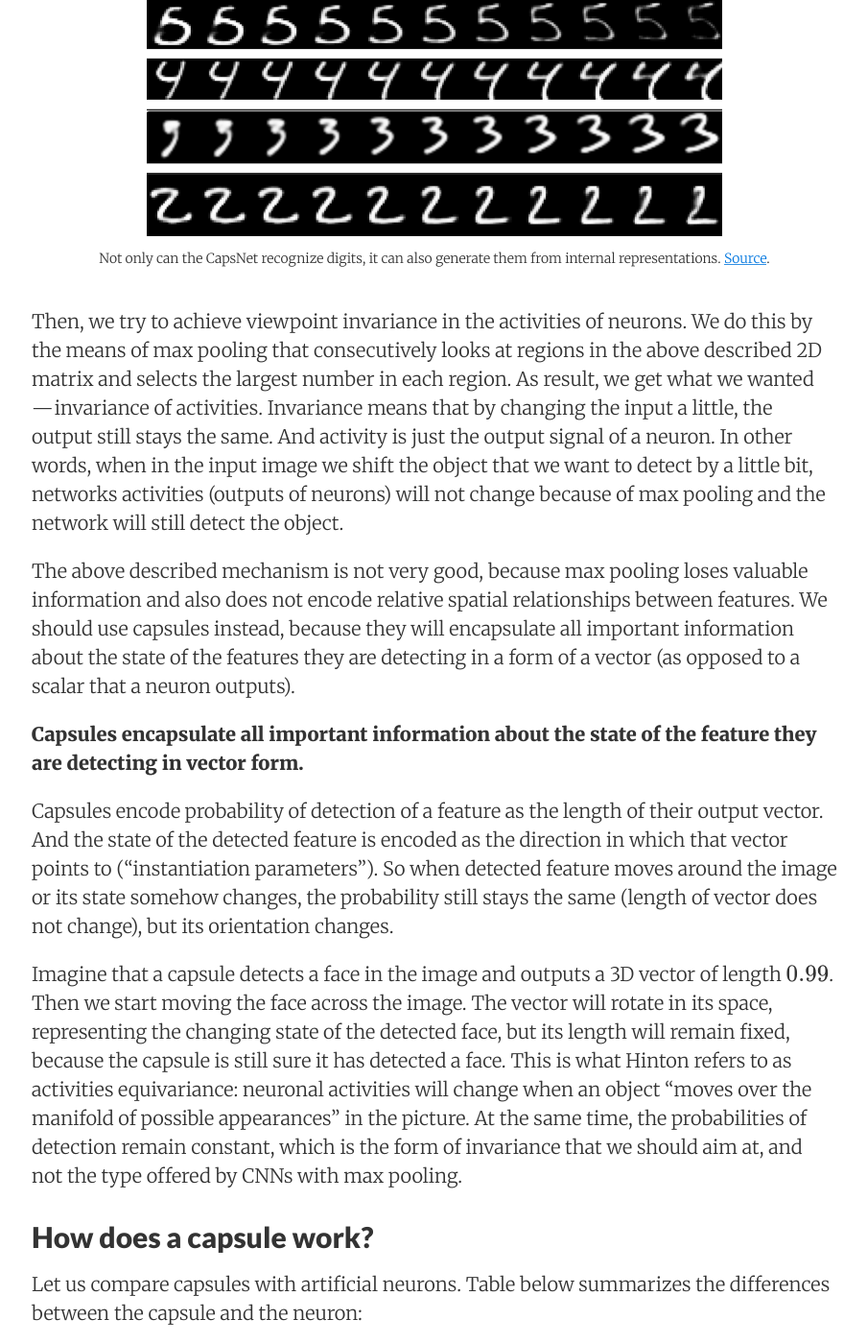
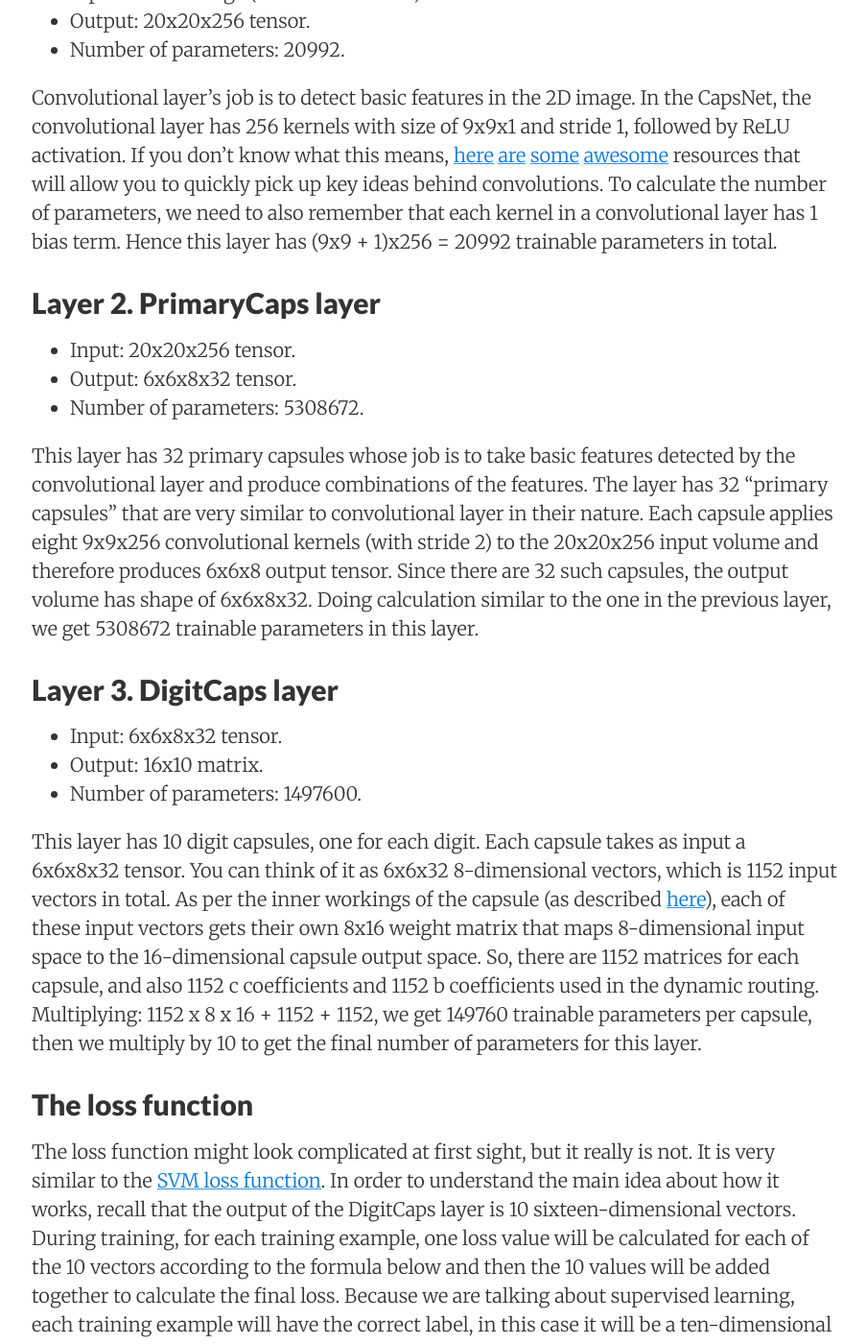
Before and after one commit to pechyonkin/pechyonkin.github.io, a Jekyll site: the page built from _posts/2018-02-21-capsules-4.md, in a window 1280 px wide and 1400 px high, scrolled down 1868 px. Shown: the whole window at 96% size, without its empty margins (187-1091 px from the left). Built offline with Jekyll 4.4.1, drawn with Linux system fonts in a browser that asks for light colours; nearby versions of some CDN libraries; formulas are drawn with MathJax 3; comment, search, counter and statistics services are not loaded; some of the changed text lies outside the part shown.

Commit message:
transfer capsnet-4 from Medium

```diff
--- a/_posts/2018-02-21-capsules-4.md
+++ b/_posts/2018-02-21-capsules-4.md
@@ -17,121 +17,106 @@ subscription-form: true
 
 ## Introduction
 
-In [Part 1](/capsules-1/) of this series on capsule networks, I talked about the basic intuition and motivation behind the novel architecture. In this part, I will describe, what capsule is and how it works internally as well as intuition behind it. In the next part I will focus mostly on the dynamic routing algorithm.
+In this part, I will walk through the architecture of the CapsNet. I will also offer my shot at calculating the number of trainable parameters in the CapsNet. My resulting number is around 8.2 million of trainable parameters which is different from the 11.36 officially referred to in the paper. The paper itself is not very detailed and hence it leaves some open questions about specifics of the network implementation that are as of today still unanswered because the authors did not provide their code. Nonetheless, I still think that counting parameters in a network is a good exercise for purely learning purposes as it allows one to practice understanding of all building blocks of a particular architecture.
 
-## What is a Capsule?
+The CapsNet has 2 parts: encoder and decoder. The first 3 layers are encoder, and the second 3 are decoder:
 
-In order to answer this question, I think it is a good idea to refer to the first paper where capsules were introduced — “[Transforming Autoencoders](http://www.cs.toronto.edu/~fritz/absps/transauto6.pdf)” by Hinton et al. The part that is important to understanding of capsules is provided below:
+- Layer 1. Convolutional layer
+- Layer 2. PrimaryCaps layer
+- Layer 3. DigitCaps layer
+- Layer 4. Fully connected #1
+- Layer 5. Fully connected #2
+- Layer 6. Fully connected #3
 
-*“Instead of aiming for viewpoint invariance in the activities of “neurons” that use a single scalar output to summarize the activities of a local pool of replicated feature detectors, artificial neural networks should use local “capsules” that perform some quite complicated internal computations on their inputs and then encapsulate the results of these computations into a small vector of highly informative outputs. Each capsule learns to recognize an implicitly defined visual entity over a limited domain of viewing conditions and deformations and it outputs both the probability that the entity is present within its limited domain and a set of “instantiation parameters” that may include the precise pose, lighting and deformation of the visual entity relative to an implicitly defined canonical version of that entity. When the capsule is working properly, the probability of the visual entity being present is locally invariant — it does not change as the entity moves over the manifold of possible appearances within the limited domain covered by the capsule. The instantiation parameters, however, are “equivariant” — as the viewing conditions change and the entity moves over the appearance manifold, the instantiation parameters change by a corresponding amount because they are representing the intrinsic coordinates of the entity on the appearance manifold.”*
-
-The paragraph above is very dense, and it took me a while to figure out what it means, sentence by sentence. Below is my version of the above paragraph, as I understand it:
-
-Artificial neurons output a single scalar. In addition, CNNs use convolutional layers that, for each kernel, replicate that same kernel’s weights across the entire input volume and then output a 2D matrix, where each number is the output of that kernel’s convolution with a portion of the input volume. So we can look at that 2D matrix as output of replicated feature detector. Then all kernel’s 2D matrices are stacked on top of each other to produce output of a convolutional layer.
+## Part I. Encoder.
 
 {% include image.html
-            img="images/201711-capsules-2/digits.png"
-            title="digits"
-            caption="Not only can the CapsNet recognize digits, it can also generate them from internal representations. <a href=\"https://arxiv.org/abs/1710.09829\">Source</a>." %}
+            img="images/201802-capsules-4/1.png"
+            title="1"
+            caption="CapsNet encoder architecture. Source: <a href=\"https://arxiv.org/abs/1710.09829\">original paper</a>." %}
 
-Then, we try to achieve viewpoint invariance in the activities of neurons. We do this by the means of max pooling that consecutively looks at regions in the above described 2D matrix and selects the largest number in each region. As result, we get what we wanted — invariance of activities. Invariance means that by changing the input a little, the output still stays the same. And activity is just the output signal of a neuron. In other words, when in the input image we shift the object that we want to detect by a little bit, networks activities (outputs of neurons) will not change because of max pooling and the network will still detect the object.
+Encoder part of the network takes as input a 28 by 28 MNIST digit image and learns to encode it into a 16-dimensional vector of instantiation parameters (as explained in the previous posts of this series), this is where the capsules do their job. The output of the network during prediction is a 10-dimensional vectors of lengths of DigitCaps’ outputs. The decoder has 3 layers: two of them are convolutional and the last one is fully connected.
 
-The above described mechanism is not very good, because max pooling loses valuable information and also does not encode relative spatial relationships between features. We should use capsules instead, because they will encapsulate all important information about the state of the features they are detecting in a form of a vector (as opposed to a scalar that a neuron outputs).
+## Layer 1. Convolutional layer
 
-**Capsules encapsulate all important information about the state of the feature they are detecting in vector form.**
+- Input: 28x28 image (one color channel).
+- Output: 20x20x256 tensor.
+- Number of parameters: 20992.
 
-Capsules encode probability of detection of a feature as the length of their output vector. And the state of the detected feature is encoded as the direction in which that vector points to (“instantiation parameters”). So when detected feature moves around the image or its state somehow changes, the probability still stays the same (length of vector does not change), but its orientation changes.
+Convolutional layer’s job is to detect basic features in the 2D image. In the CapsNet, the convolutional layer has 256 kernels with size of 9x9x1 and stride 1, followed by ReLU activation. If you don’t know what this means, [here](https://www.youtube.com/watch?v=ACU-T9L4_lI) [are](https://arxiv.org/pdf/1603.07285.pdf) [some](http://colah.github.io/posts/2014-07-Understanding-Convolutions/) [awesome](http://setosa.io/ev/image-kernels/) resources that will allow you to quickly pick up key ideas behind convolutions. To calculate the number of parameters, we need to also remember that each kernel in a convolutional layer has 1 bias term. Hence this layer has (9x9 + 1)x256 = 20992 trainable parameters in total.
 
-Imagine that a capsule detects a face in the image and outputs a 3D vector of length $0.99$. Then we start moving the face across the image. The vector will rotate in its space, representing the changing state of the detected face, but its length will remain fixed, because the capsule is still sure it has detected a face. This is what Hinton refers to as activities equivariance: neuronal activities will change when an object “moves over the manifold of possible appearances” in the picture. At the same time, the probabilities of detection remain constant, which is the form of invariance that we should aim at, and not the type offered by CNNs with max pooling.
+## Layer 2. PrimaryCaps layer
 
-## How does a capsule work?
+- Input: 20x20x256 tensor.
+- Output: 6x6x8x32 tensor.
+- Number of parameters: 5308672.
 
-Let us compare capsules with artificial neurons. Table below summarizes the differences between the capsule and the neuron:
+This layer has 32 primary capsules whose job is to take basic features detected by the convolutional layer and produce combinations of the features. The layer has 32 “primary capsules” that are very similar to convolutional layer in their nature. Each capsule applies eight 9x9x256 convolutional kernels (with stride 2) to the 20x20x256 input volume and therefore produces 6x6x8 output tensor. Since there are 32 such capsules, the output volume has shape of 6x6x8x32. Doing calculation similar to the one in the previous layer, we get 5308672 trainable parameters in this layer.
+
+## Layer 3. DigitCaps layer
+
+- Input: 6x6x8x32 tensor.
+- Output: 16x10 matrix.
+- Number of parameters: 1497600.
+
+This layer has 10 digit capsules, one for each digit. Each capsule takes as input a 6x6x8x32 tensor. You can think of it as 6x6x32 8-dimensional vectors, which is 1152 input vectors in total. As per the inner workings of the capsule (as described [here](/capsules-2/)), each of these input vectors gets their own 8x16 weight matrix that maps 8-dimensional input space to the 16-dimensional capsule output space. So, there are 1152 matrices for each capsule, and also 1152 c coefficients and 1152 b coefficients used in the dynamic routing. Multiplying: 1152 x 8 x 16 + 1152 + 1152, we get 149760 trainable parameters per capsule, then we multiply by 10 to get the final number of parameters for this layer.
+
+## The loss function
+
+The loss function might look complicated at first sight, but it really is not. It is very similar to the [SVM loss function](http://cs231n.github.io/linear-classify/). In order to understand the main idea about how it works, recall that the output of the DigitCaps layer is 10 sixteen-dimensional vectors. During training, for each training example, one loss value will be calculated for each of the 10 vectors according to the formula below and then the 10 values will be added together to calculate the final loss. Because we are talking about supervised learning, each training example will have the correct label, in this case it will be a ten-dimensional [one-hot encoded](https://machinelearningmastery.com/how-to-one-hot-encode-sequence-data-in-python/) vector with 9 zeros and 1 one at the correct position. In the loss function formula, the correct label determines the value of $T_c$: it is 1 if the correct label corresponds with the digit of this particular DigitCap and 0 otherwise.
 
 {% include image.html
-            img="images/201711-capsules-2/capsules-table.png"
-            title="capsules-table"
-            caption="Important differences between capsules and neurons. Source: author, inspired by the talk on CapsNets given by <a href=\"https://github.com/naturomics/CapsNet-Tensorflow/\">naturomics</a>." %}
+            img="images/201802-capsules-4/2.png"
+            title="2"
+            caption="Color coded loss function equation. Source: author, based on original paper." %}
 
-Recall, that a neuron receives input scalars from other neurons, then multiplies them by scalar weights and sums. This sum is then passed to one of the many possible nonlinear activation functions, that take the input scalar and output a scalar according to the function. That scalar will be the output of the neuron that will go as input to other neurons. The summary of this process can be seen on the table and diagram below on the right side. In essence, artificial neuron can be described by 3 steps:
-
-1. scalar weighting of input scalars
-2. sum of weighted input scalars
-3. scalar-to-scalar nonlinearity
+Suppose the correct label is 1, this means the first DigitCap is responsible for encoding the presence of the digit 1. For this DigitCap’s loss function $T_c$ will be one and for all remaining nine DigitCaps $T_c$ will be 0. When $T_c$ is 1 then the first term of the loss function is calculated and the second becomes zero. For our example, in order to calculate the first DigitCap’s loss we take the output vector of this DigitCap and subtract it from $m+$, which is fixed at 0.9. Then we keep the resulting value only in the case when it is greater than zero and square it. Otherwise, return 0. In other words, the loss will be zero if the correct DigitCap predicts the correct label with greater than 0.9 probability, and it will be non-zero if the probability is less than 0.9.
 
 {% include image.html
-            img="images/201711-capsules-2/capsules-drawing.jpeg"
-            title="capsules-drawing"
-            caption="Left: capsule diagram; right: artificial neuron. Source: author, inspired by the talk on CapsNets given by <a href=\"https://github.com/naturomics/CapsNet-Tensorflow/\">naturomics</a>." %}
+            img="images/201802-capsules-4/3.png"
+            title="3"
+            caption="Loss function value for correct and incorrect DigitCap. Note that the red graph is “squashed” vertically compared to the green one. This is due to the lambda multiplier from the formula. Source: author." %}
 
-On the other hand, the capsule has vector forms of the above 3 steps in addition to the new step, affine transform of input:
+For DigitCaps who do not match with the correct label, $T_c$ will be zero and therefore the second term will be evaluated (corresponding to $(1 — T_c)$ part). In this case we can see that the loss will be zero if the mismatching DigitCap predicts an incorrect label with probability less than 0.1 and non-zero if it predicts an incorrect label with probability more than 0.1.
 
-1. matrix multiplication of input vectors
-2. scalar weighting of input vectors
-3. sum of weighted input vectors
-4. vector-to-vector nonlinearity
+Finally, in the formula lambda coefficient is included for numerical stability during training (its value is fixed at 0.5). The two terms in the formula have squares because this loss function has $L_2$ norm and the authors apparently consider this norm to work better.
 
-Let’s have a better look at the 4 computational steps happening inside the capsule.
-
-## 1. Matrix Multiplication of Input Vectors
-
-Input vectors that our capsule receives ($u_1$, $u_2$ and $u_3$ in the diagram) come from 3 other capsules in the layer below. Lengths of these vectors encode probabilities that lower-level capsules detected their corresponding objects and directions of the vectors encode some internal state of the detected objects. Let us assume that lower level capsules detect eyes, mouth and nose respectively and out capsule detects face.
-
-These vectors then are multiplied by corresponding weight matrices $W$ that encode important spatial and other relationships between lower level features (eyes, mouth and nose) and higher level feature (face). For example, matrix $W_{2j}$ may encode relationship between nose and face: face is centered around its nose, its size is 10 times the size of the nose and its orientation in space corresponds to orientation of the nose, because they all lie on the same plane. Similar intuitions can be drawn for matrices $W_{1j}$ and $W_{3j}$. After multiplication by these matrices, what we get is the predicted position of the higher level feature. In other words, $\hat{u}_1$ represents where the face should be according to the detected position of the eyes, $\hat{u}_2$ represents where the face should be according to the detected position of the mouth and $\hat{u}_3$ represents where the face should be according to the detected position of the nose.
-
-At this point your intuition should go as follows: if these 3 predictions of lower level features point at the same position and state of the face, then it must be a face there.
+## Part II. Decoder.
 
 {% include image.html
-            img="images/201711-capsules-2/face-ovals.jpeg"
-            title="face-ovals"
-            caption="Predictions for face location of nose, mouth and eyes capsules closely match: there must be a face there. Source: author, based on <a href=\"http://sharenoesis.com/wp-content/uploads/2010/05/7ShapeFaceRemoveGuides.jpg\">original image</a>." %}
+            img="images/201802-capsules-4/4.png"
+            title="4"
+            caption="CapsNet decoder architecture. Source: <a href=\"https://arxiv.org/abs/1710.09829\">original paper</a>." %}
 
-## 2. Scalar Weighting of Input Vectors
-
-At the first glance, this step seems very familiar to the one where artificial neuron weights its inputs before adding them up. In the neuron case, these weights are learned during backpropagation, but in the case of the capsule, they are determined using “dynamic routing”, which is a novel way to determine where each capsule’s output goes. I will dedicate a separate post to this algorithm and only offer some intuition here.
+Decoder takes a 16-dimensional vector from the correct DigitCap and learns to decode it into an image of a digit (note that it only uses the correct DigitCap vector during training and ignores the incorrect ones). Decoder is used as a regularizer, it takes the output of the correct DigitCap as input and learns to recreate an 28 by 28 pixels image, with the loss function being Euclidean distance between the reconstructed image and the input image. Decoder forces capsules to learn features that are useful for reconstructing the original image. The closer the reconstructed image to the input image, the better. Examples of reconstructed images can be seen in the image below.
 
 {% include image.html
-            img="images/201711-capsules-2/dynamic.png"
-            title="dynamic"
-            caption="Lower level capsule will send its input to the higher level capsule that “agrees” with its input. This is the essence of the dynamic routing algorithm. <a href=\"https://youtu.be/rTawFwUvnLE?t=36m39s\">Source</a>." %}
+            img="images/201802-capsules-4/5.png"
+            title="5"
+            caption="Top row: original images. Bottom row: reconstructed images. Source: <a href=\"https://arxiv.org/abs/1710.09829\">original paper</a>." %}
 
-In the image above, we have one lower level capsule that needs to “decide” to which higher level capsule it will send its output. It will make its decision by adjusting the weights $C$ that will multiply this capsule’s output before sending it to either left or right higher-level capsules $J$ and $K$.
+## Layer 4. Fully connected #1
 
-Now, the higher level capsules already received many input vectors from other lower-level capsules. All these inputs are represented by red and blue points. Where these points cluster together, this means that predictions of lower level capsules are close to each other. This is why, for the sake of example, there is a cluster of red points in both capsules $J$ and $K$.
+- Input: 16x10.
+- Output: 512.
+- Number of parameters: 82432.
 
-So, where should our lower-level capsule send its output: to capsule $J$ or to capsule $K$? The answer to this question is the essence of the dynamic routing algorithm. The output of the lower capsule, when multiplied by corresponding matrix $W$, lands far from the red cluster of “correct” predictions in capsule $J$. On the other hand, it will land very close to “true” predictions red cluster in the right capsule $K$. Lower level capsule has a mechanism of measuring which upper level capsule better accommodates its results and will automatically adjust its weight in such a way that weight $C$ corresponding to capsule $K$ will be high, and weight $C$ corresponding to capsule $J$ will be low.
+Each output of the lower level gets weighted and directed into each neuron of the fully connected layer as input. Each neuron also has a bias term. For this layer there are 16x10 inputs that are all directed to each of the 512 neurons of this layer. Therefore, there are (16x10 + 1)x512 trainable parameters.
 
-## 3. Sum of Weighted Input Vectors
+For the following two layers calculation is the same: number of parameters = (number of inputs + bias) x number of neurons in the layer. This is why there is no explanation for fully connected layers 2 and 3.
 
-This step is similar to the regular artificial neuron and represents combination of inputs. I don’t think there is anything special about this step (except it is sum of vectors and not sum of scalars). We therefore can move on to the next step.
+## Layer 5. Fully connected #2
 
-## 4. “Squash”: Novel Vector-to-Vector Nonlinearity
+- Input: 512.
+- Output: 1024.
+- Number of parameters: 525312.
 
-Another innovation that CapsNet introduce is the novel nonlinear activation function that takes a vector, and then “squashes” it to have length of no more than 1, but does not change its direction.
+## Layer 6. Fully connected #3
+- Input: 1024.
+- Output: 784 (which after reshaping gives back a 28x28 decoded image).
+- Number of parameters: 803600.
 
-{% include image.html
-            img="images/201711-capsules-2/squash.png"
-            title="squash"
-            caption="Squashing nonlinearity scales input vector without changing its direction." %}
-
-The right side of equation (blue rectangle) scales the input vector so that it will have unit length and the left side (red rectangle) performs additional scaling. Remember that the output vector length can be interpreted as probability of a given feature being detected by the capsule.
-
-{% include image.html
-            img="images/201711-capsules-2/plot.png"
-            title="plot"
-            caption="Graph of the novel nonlinearity in its scalar form. In real application the function operates on vectors. Source: author." %}
-
-On the left is the squashing function applied to a 1D vector, which is a scalar. I included it to demonstrate the interesting nonlinear shape of the function.
-
-It only makes sense to visualize one dimensional case; in real application it will take vector and output a vector, which would be hard to visualize.
+**Total number of parameters in the network: 8238608.**
 
 ## Conclusion
-
-In this part we talked about what the capsule is, what kind of computation it performs as well as intuition behind it. We see that the design of the capsule builds up upon the design of artificial neuron, but expands it to the vector form to allow for more powerful representational capabilities. It also introduces matrix weights to encode important hierarchical relationships between features of different layers. The result succeeds to achieve the goal of the designer: neuronal activity equivariance with respect to changes in inputs and invariance in probabilities of feature detection.
-
-{% include image.html
-            img="images/201711-capsules-2/capsules-drawing-2.png"
-            title="capsules-drawing-2"
-            caption="Summary of the internal workings of the capsule. Note that there is no bias because it is already included in the W matrix that can accommodate it and other, more complex transforms and relationships. Source: author." %}
-
-The only parts that remain to conclude the series on the CapsNet are the dynamic routing between capsules algorithm as well as the detailed walkthrough of the architecture of this novel network. These will be discussed in the following posts.
+This wraps up the series on the CapsNet. There are many very good resources around the internet. If you would like to learn more on this fascinating topic, please have a look at [this awesome compilation](https://github.com/aisummary/awesome-capsule-networks) of links about CapsNets.
```
Also changed, not shown: images/201802-capsules-4/1.png (added), images/201802-capsules-4/2.png (added), images/201802-capsules-4/3.png (added), images/201802-capsules-4/4.png (added), images/201802-capsules-4/5.png (added).
